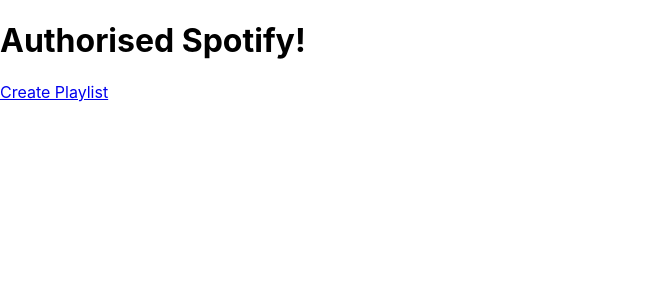
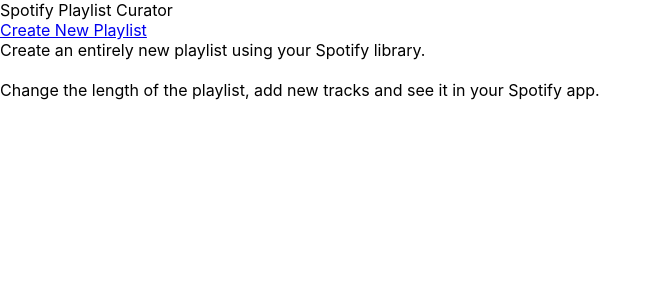
Before and after one commit to DavidFlores24/spotify-playlist-curator, a React app: page /home in a window 1280 px wide. Shown: the top 300 px of the page, without its empty margins (0-658 px from the left). Built offline with nearby package versions, Linux system fonts and the light colour scheme.

Commit message:
style: add styles to Home

```diff
--- /dev/null
+++ b/src/containers/Home/Home.css
@@ -0,0 +1,20 @@
+.page {
+}
+
+.buttons {
+    margin-top: 20vw;
+}
+
+.button {
+    text-align: center;
+    width: 33%;
+    padding: 0;
+    box-sizing: border-box;
+}
+
+.description {
+    margin-top: 10%;
+    padding: 0;
+    word-wrap: normal;
+    width: 100%
+}
--- a/src/containers/Home/index.js
+++ b/src/containers/Home/index.js
@@ -1,6 +1,10 @@
 import React, { Component } from "react";
 import { NavLink } from "react-router-dom";
 import { parse } from "qs";
+
+import { Button, Header } from '../../components';
+
+import styles from './Home.css';
 
 export class Home extends Component {
   constructor() {
@@ -22,10 +26,18 @@
   render() {
     return (
       <>
-        <h1>Authorised Spotify!</h1>
-        <NavLink to="/create-playlist" exact={true}>
-          Create Playlist
-        </NavLink>
+        <div className={styles.page}>
+          <Header label='Spotify Playlist Curator' />
+          <div className={styles.buttons}>
+            <div className={styles.button}>
+              <Button href="/create-playlist" label='Create New Playlist' />
+              <div className={styles.description}>
+                Create an entirely new playlist using your Spotify library.<br /><br />
+                Change the length of the playlist, add new tracks and see it in your Spotify app.
+              </div>
+            </div>
+          </div>
+        </div>
       </>
     );
   }
```
